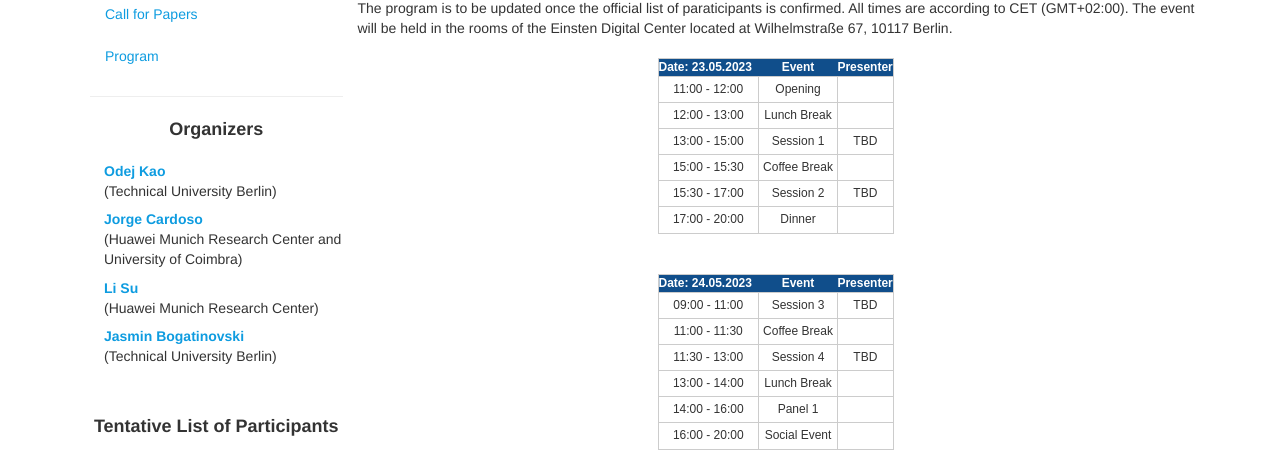
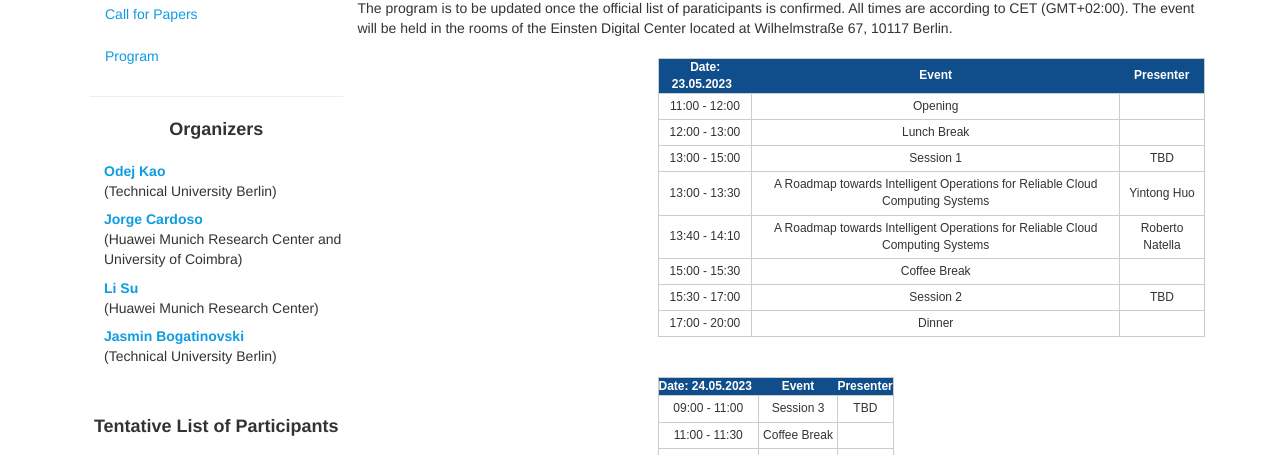
Before and after one commit to aiops2023/aiops2023, a plain HTML site: page schedule/index.html in a window 1280 px wide. Shown: the part 302-757 px from the top of the page. Drawn offline with nearby package versions, Linux system fonts and the light colour scheme; some packages are replaced by stand-ins of ours.

Commit message:
update schedule

```diff
--- a/schedule/index.html
+++ b/schedule/index.html
@@ -290,6 +290,16 @@
                         <td>TBD</td>
                     </tr>
                     <tr>
+                        <td>13:00 - 13:30</td>
+                        <td>A Roadmap towards Intelligent Operations for Reliable Cloud Computing Systems</td>
+                        <td>Yintong Huo</td>
+                    </tr>
+                    <tr>
+                        <td>13:40 - 14:10</td>
+                        <td>A Roadmap towards Intelligent Operations for Reliable Cloud Computing Systems</td>
+                        <td>Roberto Natella</td>
+                    </tr>
+                    <tr>
                         <td>15:00 - 15:30</td>
                         <td>Coffee Break</td>
                         <td>&nbsp;</td>
```
